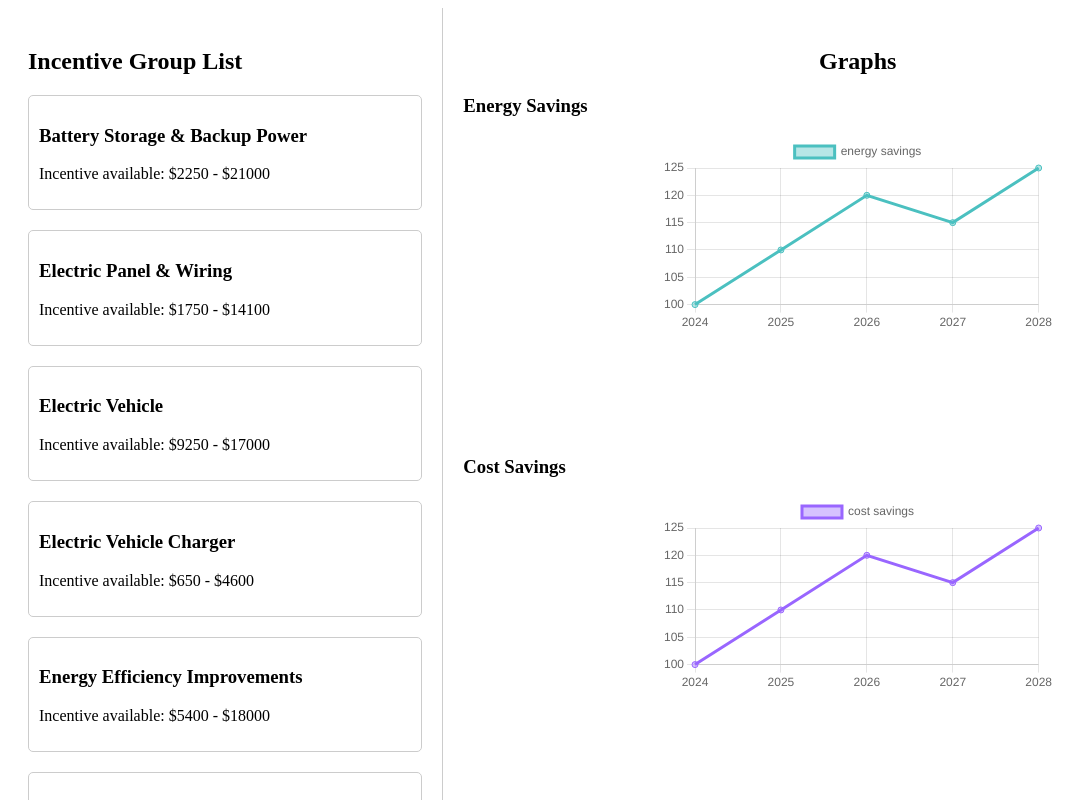
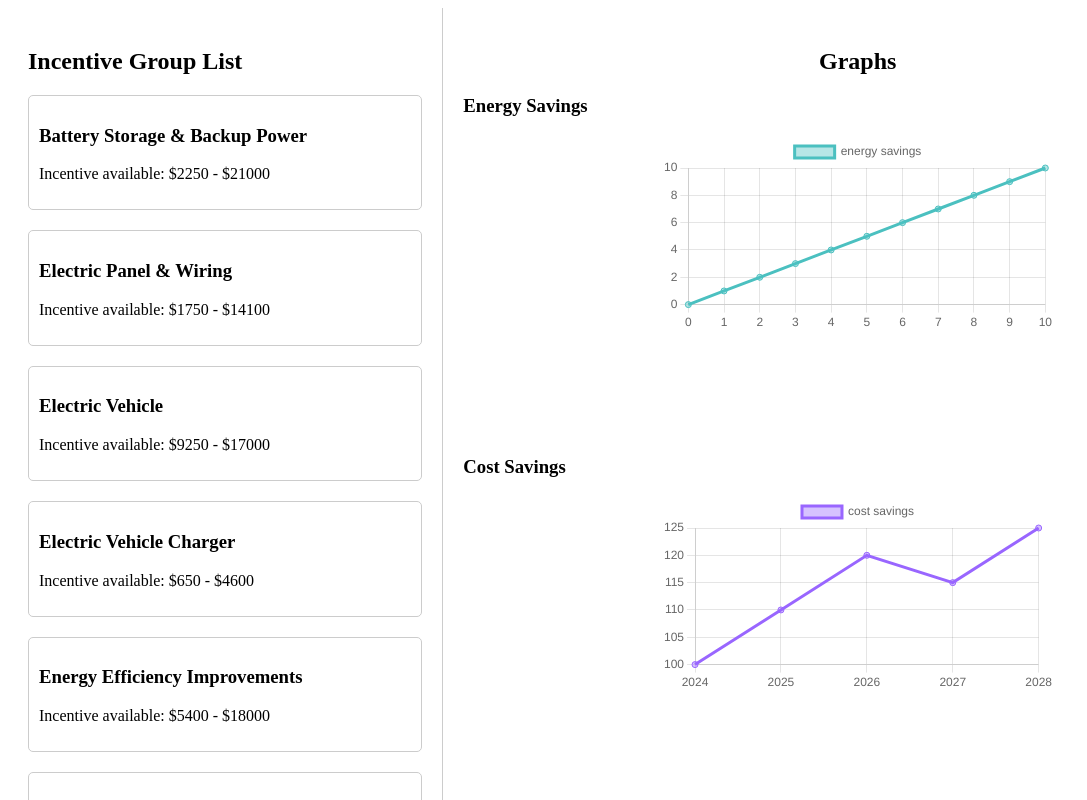
Before and after one commit to RizkiAlhamid/hacking-for-clean-energy, a Next.js app: page /result in a window 1280 px wide. Shown: the top 800 px of the page, without its empty margins (0-1087 px from the left). Built offline with nearby package versions, Linux system fonts and the light colour scheme; no server answers.

Commit message:
publish code

```diff
--- a/package.json
+++ b/package.json
@@ -11,6 +11,7 @@
   "dependencies": {
     "axios": "^1.7.2",
     "chart.js": "^4.4.3",
+    "cors": "^2.8.5",
     "next": "14.2.4",
     "react": "^18",
     "react-chartjs-2": "^5.2.0",
--- a/pages/result.jsx
+++ b/pages/result.jsx
@@ -16,7 +16,7 @@ export default function Result() {
     const { query } = router;
     const [eliData, setEliData] = useState(sampleData);
     const costGraphData = price_sample;
-    const energyGraphData = price_sample;
+    // const energyGraphData = price_sample;
     const [groupSelection, setGroupSelection] = useState([]);
 
     // Grouped data state variables
@@ -24,19 +24,31 @@ export default function Result() {
     const [groupedDataMinPrice, setGroupedDataMinPrice] = useState({});
     const [groupedDataMaxPrice, setGroupedDataMaxPrice] = useState({});
     const [energyData, setEnergyData] = useState([]);
-
-    const data1 = {
-        labels: energyGraphData.map((key) => key.year),
+    const [energyGraphData, setEnergyGraphData] = useState({
+        labels: [1,2,3,4,5],
         datasets: [
           {
             label: 'energy savings',
-            data: energyGraphData.map((key) => key.price),
+            data: [1,2,3,4,5],
             fill: false,
             backgroundColor: 'rgba(75,192,192,0.4)',
             borderColor: 'rgba(75,192,192,1)',
           },
         ],
-    };
+    });
+
+    // const data1 = {
+    //     labels: energyGraphData.map((key) => key.year),
+    //     datasets: [
+    //       {
+    //         label: 'energy savings',
+    //         data: energyGraphData.map((key) => key.price),
+    //         fill: false,
+    //         backgroundColor: 'rgba(75,192,192,0.4)',
+    //         borderColor: 'rgba(75,192,192,1)',
+    //       },
+    //     ],
+    // };
 
     const data2 = {
         labels: costGraphData.map((key) => key.year),
@@ -81,6 +93,29 @@ export default function Result() {
         );
     }
 
+    const fetchGraphData = async () => {
+        const options = {
+            method: 'GET',
+            url: 'api/graph/proxy',
+            headers: {
+                'content-type': 'application/json',
+            },
+            params: {
+                zipcode: parseInt(query.zipcode),
+                household_income: query.household_income,
+                household_size: query.household_size,
+            },
+        };
+        console.log(options.params);
+        try {
+            const response = await axios.request(options);
+            // console.log(JSON.stringify(response.data));
+            setEnergyData(response.data);
+        } catch (error) {
+            console.error(error);
+        }
+    }
+
     useEffect(() => {
         document.title = "Dashboard";
 
@@ -91,6 +126,7 @@ export default function Result() {
         console.log(query);
         // Fetch data
         fetchEliData();
+        fetchGraphData();
 
         const newGroupedData = {};
         const newGroupedDataMinPrice = {};
@@ -119,6 +155,28 @@ export default function Result() {
         setEliData({ ...eliData, incentives: sortedEliData });
 
     }, [query]);
+
+    useEffect(() => {
+        console.log(groupSelection);
+        console.log(energyData["cost_data"])
+        const selected_slugs = groupSelection.map((name) => Object.keys(measureGroupNames).find(key => measureGroupNames[key] === name));
+        console.log(selected_slugs);
+        const newGraphData = {
+            labels: [0,1,2,3,4,5,6,7,8,9,10],
+            datasets: [
+              {
+                label: 'energy savings',
+                data: [0,1,2,3,4,5,6,7,8,9,10],
+                fill: false,
+                backgroundColor: 'rgba(75,192,192,0.4)',
+                borderColor: 'rgba(75,192,192,1)',
+              },
+            ],
+        };
+        setEnergyGraphData(newGraphData);
+        // console.log(newGraphData);
+
+    }, [groupSelection]);
 
     // Function to toggle selection
     const toggleSelection = (name) => {
@@ -152,7 +210,7 @@ export default function Result() {
             <div style={{ marginTop: '20px' }}>
                 <h3> Energy Savings </h3>
                 <div style={{ width: '50%', height: '300px', margin: '0 auto' }}>
-                    <Line data={data1} />
+                    <Line data={energyGraphData} />
                 </div>
             </div>
             <div style={{ marginTop: '20px' }}>
```
Also changed, not shown: 1 other file (tests, documents, lock files or other folders).
